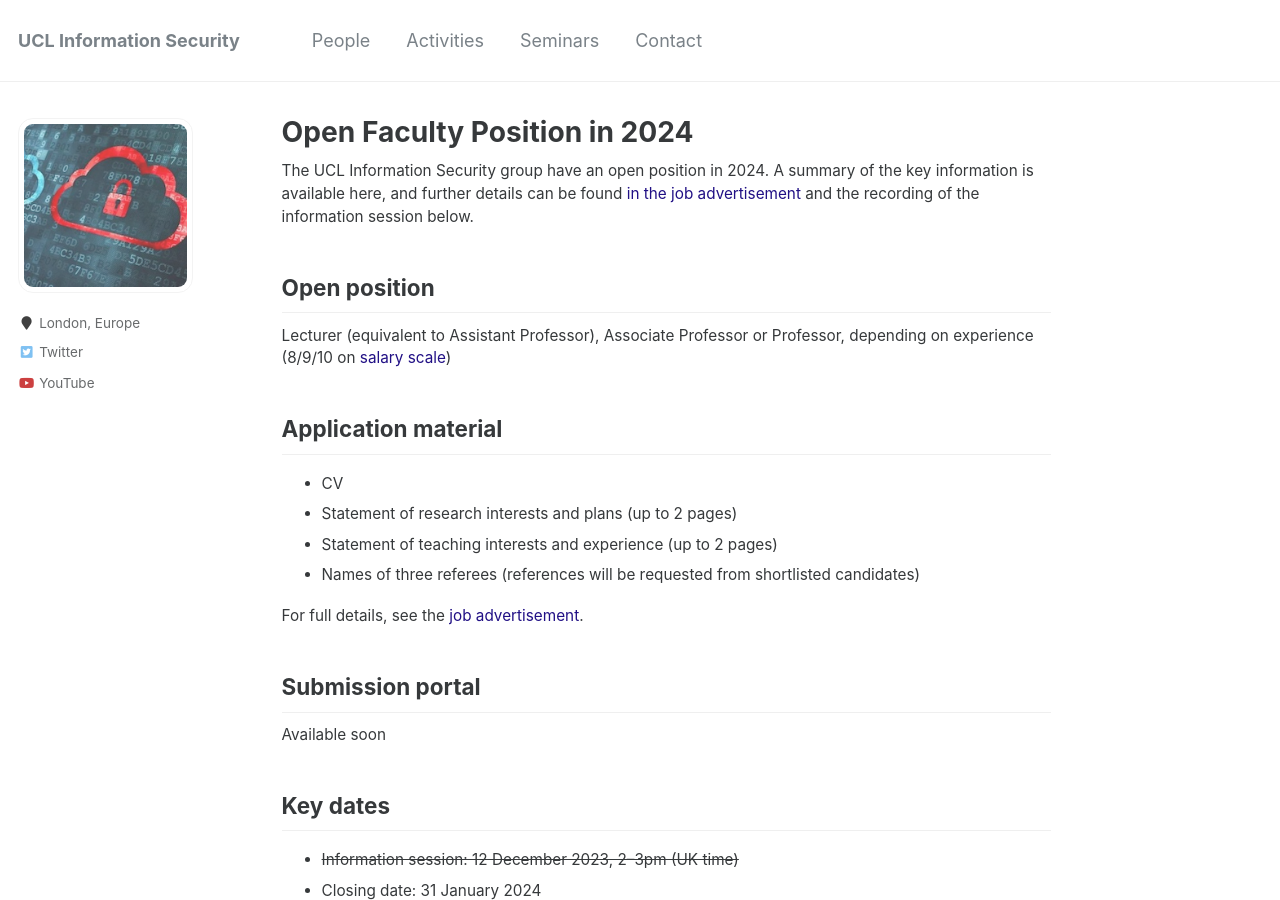
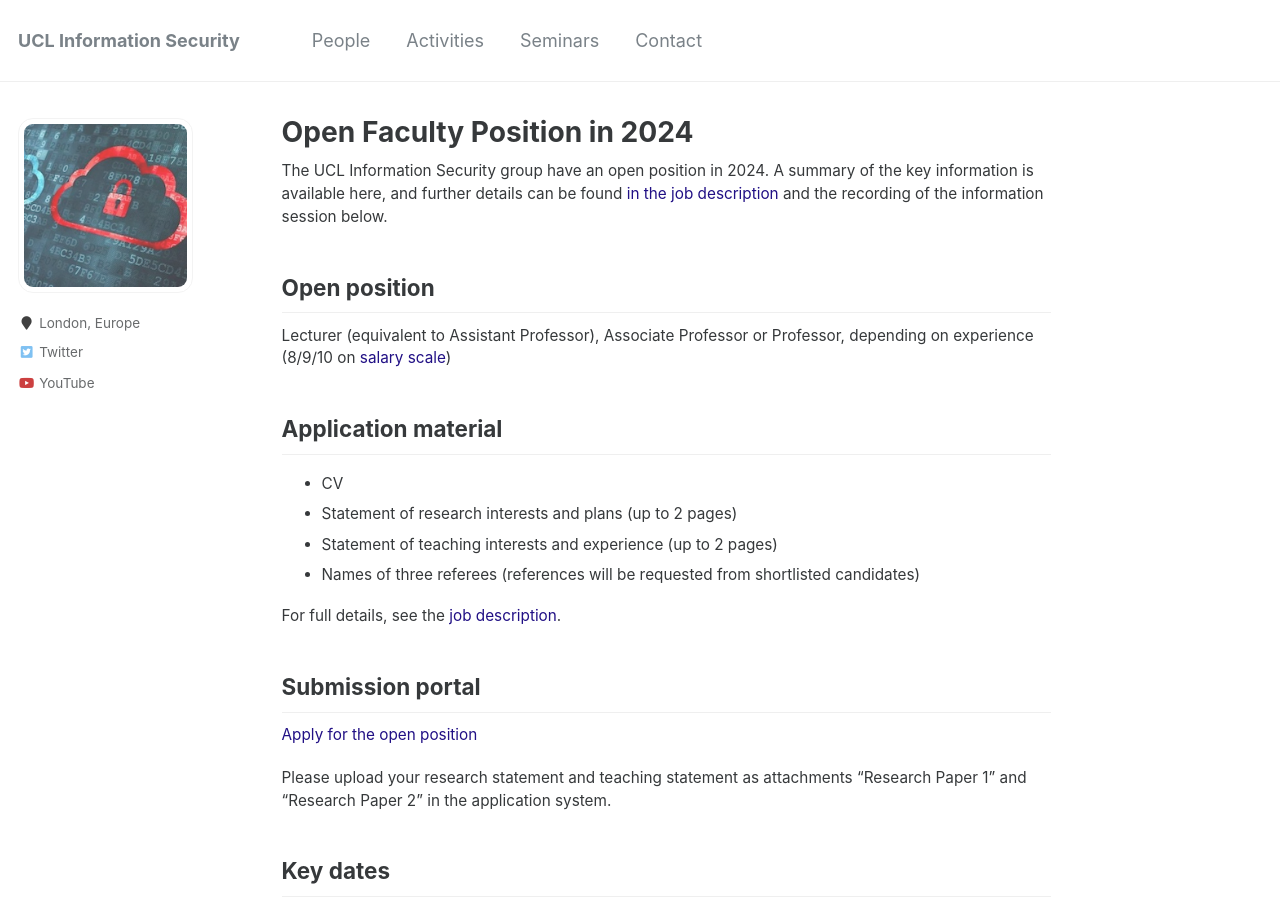
Before and after one commit to uclisec/uclisec.github.io, a Jekyll site: the page built from _pages/hiring-2024.md, in a window 1280 px wide and 900 px high. Built offline with Jekyll 4.4.1, drawn with Linux system fonts in a browser that asks for light colours.

Commit message:
Update hiring-2024.md

```diff
--- a/_pages/hiring-2024.md
+++ b/_pages/hiring-2024.md
@@ -4,7 +4,7 @@
 layout: single
 ---
 
-The UCL Information Security group have an open position in 2024. A summary of the key information is available here, and further details can be found [in the job advertisement](/uploads/2023-12-19%20UCL%20Job%20Description.pdf) and the recording of the information session below.
+The UCL Information Security group have an open position in 2024. A summary of the key information is available here, and further details can be found [in the job description](/uploads/2023-12-19%20UCL%20Job%20Description.pdf) and the recording of the information session below.
 
 ## Open position
 
@@ -17,11 +17,13 @@
 - Statement of teaching interests and experience (up to 2 pages)
 - Names of three referees (references will be requested from shortlisted candidates)
 
-For full details, see the [job advertisement](/uploads/2023-12-19%20UCL%20Job%20Description.pdf).
+For full details, see the [job description](/uploads/2023-12-19%20UCL%20Job%20Description.pdf).
 
 ## Submission portal
 
-Available soon
+[Apply for the open position](https://www.ucl.ac.uk/work-at-ucl/search-ucl-jobs/details?jobId=18550&jobTitle=Professor+in+Information+Security)
+
+Please upload your research statement and teaching statement as attachments "Research Paper 1" and "Research Paper 2" in the application system.
 
 ## Key dates
 
```
